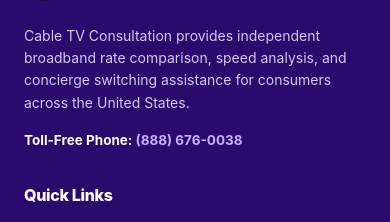
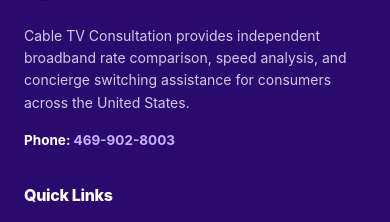
Before and after one commit to growlimomiraj/xfnsales, a React (Vite) app: page / in a window 390 px wide. Shown: the part 8561-8783 px from the top of the page. Built offline with nearby package versions, Linux system fonts and the light colour scheme.

Commit message:
feat(contact): update phone number to 469-902-8003

```diff
--- a/scripts/verify_cta_tracking.ts
+++ b/scripts/verify_cta_tracking.ts
@@ -161,8 +161,8 @@
 
 // Test 2: Button URL extraction
 const link1 = new MockElement('a') as any;
-link1.setAttribute('href', 'tel:8557713579');
-assert(extractButtonUrl(link1) === 'tel:8557713579', 'Extracts anchor href for phone CTA');
+link1.setAttribute('href', 'tel:4699028003');
+assert(extractButtonUrl(link1) === 'tel:4699028003', 'Extracts anchor href for phone CTA');
 
 const btnAccordion = new MockElement('button') as any;
 btnAccordion.setAttribute('aria-controls', 'wawy-acc-body-0');
@@ -173,7 +173,7 @@
 header.id = 'xfn-header';
 header.setAttribute('data-cta-location', 'header');
 const headerBtn = new MockElement('a') as any;
-headerBtn.setAttribute('href', 'tel:8557713579');
+headerBtn.setAttribute('href', 'tel:4699028003');
 header.appendChild(headerBtn);
 assert(extractButtonLocation(headerBtn) === 'header', 'Identifies button location in header');
 
@@ -181,7 +181,7 @@
 advisorModal.id = 'xfn-okModal';
 advisorModal.setAttribute('data-cta-location', 'advisor_dialog');
 const advisorCallBtn = new MockElement('a') as any;
-advisorCallBtn.setAttribute('href', 'tel:8557713579');
+advisorCallBtn.setAttribute('href', 'tel:4699028003');
 advisorModal.appendChild(advisorCallBtn);
 assert(extractButtonLocation(advisorCallBtn) === 'advisor_dialog', 'Identifies button location in dynamic advisor dialog');
 
--- a/src/components/Footer.tsx
+++ b/src/components/Footer.tsx
@@ -20,7 +20,7 @@
     <footer className="wawy-footer" data-cta-location="footer">
       <div className="xfn-container">
         <div className="wawy-footer-grid">
-          {/* Column 1: Wordmark, Business Description, Toll-Free Phone */}
+          {/* Column 1: Wordmark, Business Description, Phone */}
           <div>
             <div style={{ marginBottom: "16px" }}>
               <a
@@ -49,7 +49,7 @@
               {description}
             </p>
             <div style={{ fontSize: "13.5px" }}>
-              <strong style={{ color: "#ffffff" }}>Toll-Free Phone: </strong>{" "}
+              <strong style={{ color: "#ffffff" }}>Phone: </strong>{" "}
               <a
                 href={`tel:${PHONE_E164}`}
                 style={{ color: "#c4b0ff", fontWeight: 700 }}
--- a/src/config/siteData.ts
+++ b/src/config/siteData.ts
@@ -6,8 +6,8 @@
 export const WORDMARK_LEADING = "cabletv";
 export const WORDMARK_ACCENT = "consultation";
 export const DOMAIN = "cabletvconsultation.com";
-export const PHONE_DISPLAY = "(888) 676-0038";
-export const PHONE_E164 = "+18886760038";
+export const PHONE_DISPLAY = "469-902-8003";
+export const PHONE_E164 = "+14699028003";
 export const SUPPORT_EMAIL = "";
 export const BUSINESS_ROLE = "independent comparison and referral service";
 
```
